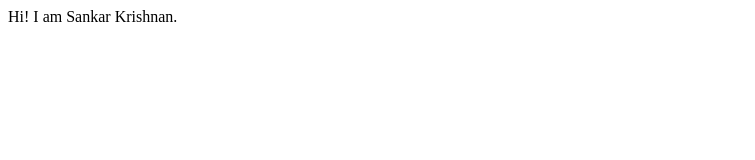
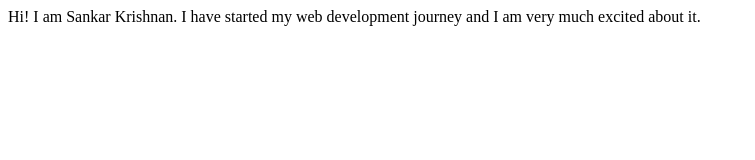
Before and after one commit to sankarkrishnan07/My-demo-website, a plain HTML site: page index.html in a window 1280 px wide. Shown: the whole page, without its empty margins (0-755 px from the left). Drawn offline with Linux system fonts and the light colour scheme.

Commit message:
update : index
added some lines to index file

```diff
--- a/index.html
+++ b/index.html
@@ -8,5 +8,7 @@
 </head>
 <body>
     Hi! I am Sankar Krishnan.
+
+    I have started my web development journey and I am very much excited about it.
 </body>
 </html>
```
